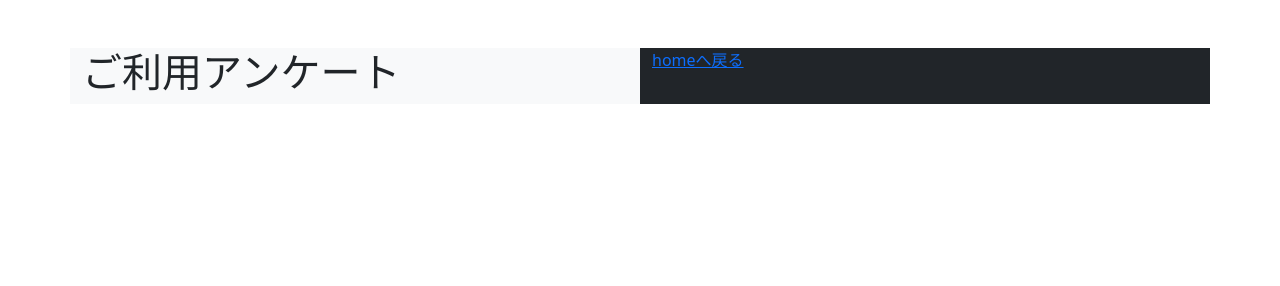
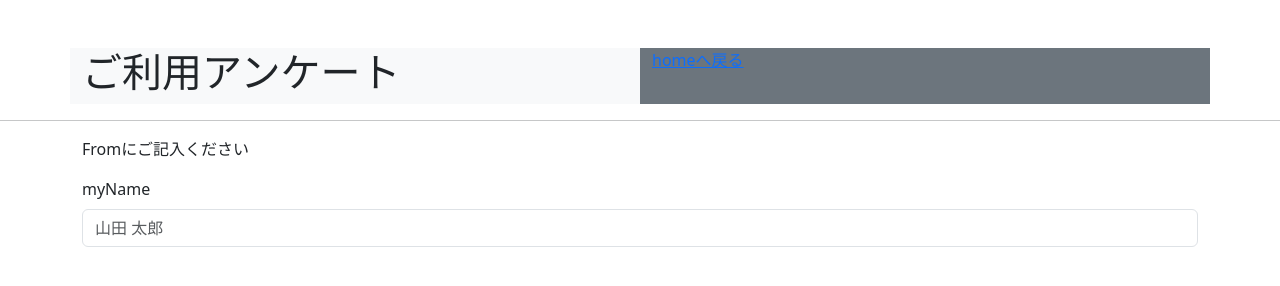
Before and after one commit to ShotaNakahata/Various-types-of-practice, a website: page Udemy_CSS/Bootstrap/index.html in a window 1280 px wide. Drawn offline with nearby package versions, Linux system fonts and the light colour scheme.

Commit message:
Udemy_css bootstrap pt3

```diff
--- a/Udemy_CSS/Bootstrap/index.html
+++ b/Udemy_CSS/Bootstrap/index.html
@@ -15,10 +15,20 @@
             <div class="col-sm-6 bg-light">
                 <h1  >ご利用アンケート</h1>
             </div>
-            <div class="col-sm-6 text-start bg-dark">
+            <div class="col-sm-6 text-start bg-secondary">
                 <a href="/">homeへ戻る</a>
             </div>
         </div>
     </div>
+    <hr class="bg-info">
+    <div class="container" >
+        <p>Fromにご記入ください</p>
+        <form action="" method="post">
+            <div class="mb-3">
+                <label for="myName" class="form-label">myName</label>
+                <input type="text" class="form-control" id="myName" placeholder="山田 太郎">
+            </div>
+        </form>
+    </div>
 </body>
 </html>
```
